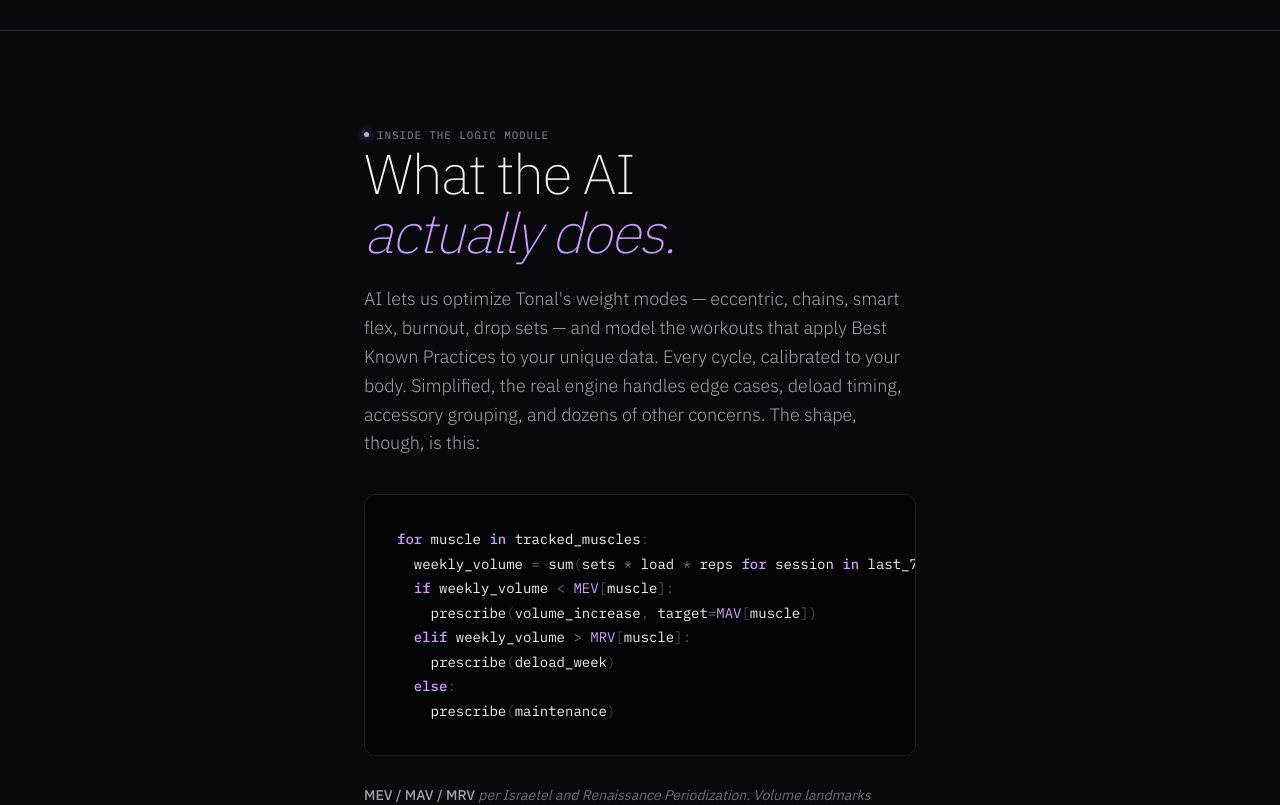
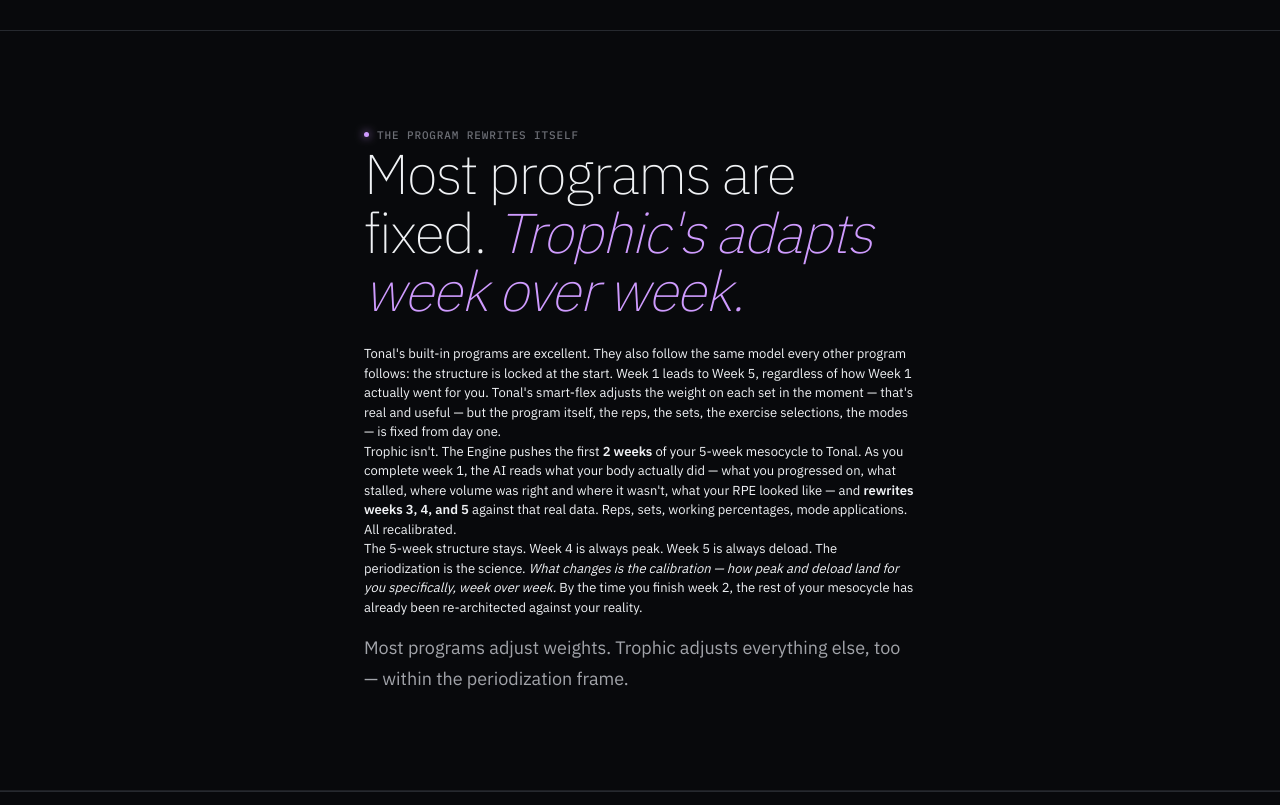
Before and after one commit to sumeetj12/trophic-labs-marketing, a Next.js app: page /engine in a window 1280 px wide. Shown: the part 2220-3025 px from the top of the page. Built offline with nearby package versions, Linux system fonts and the light colour scheme; no server answers.

Commit message:
copy: rolling-mesocycle differentiator — program adapts week over week

```diff
--- a/app/engine/page.tsx
+++ b/app/engine/page.tsx
@@ -153,6 +153,48 @@ export default function EnginePage() {
           <div className="wrap essay-wrap">
             <p className="eyebrow">
               <span className="dot" />
+              The program rewrites itself
+            </p>
+            <h2>
+              Most programs are fixed. <em>Trophic&apos;s adapts week over week.</em>
+            </h2>
+            <p>
+              Tonal&apos;s built-in programs are excellent. They also follow the same model
+              every other program follows: the structure is locked at the start. Week 1 leads to
+              Week 5, regardless of how Week 1 actually went for you. Tonal&apos;s smart-flex
+              adjusts the weight on each set in the moment — that&apos;s real and useful — but the
+              program itself, the reps, the sets, the exercise selections, the modes — is fixed
+              from day one.
+            </p>
+            <p>
+              Trophic isn&apos;t. The Engine pushes the first <strong>2 weeks</strong> of your
+              5-week mesocycle to Tonal. As you complete week 1, the AI reads what your body
+              actually did — what you progressed on, what stalled, where volume was right and
+              where it wasn&apos;t, what your RPE looked like — and{' '}
+              <strong>rewrites weeks 3, 4, and 5</strong> against that real data. Reps, sets,
+              working percentages, mode applications. All recalibrated.
+            </p>
+            <p>
+              The 5-week structure stays. Week 4 is always peak. Week 5 is always deload. The
+              periodization is the science.{' '}
+              <em>
+                What changes is the calibration — how peak and deload land for you specifically,
+                week over week.
+              </em>{' '}
+              By the time you finish week 2, the rest of your mesocycle has already been
+              re-architected against your reality.
+            </p>
+            <p className="why-body" style={{ marginTop: 16 }}>
+              <strong>Most programs adjust weights. Trophic adjusts everything else, too — within
+              the periodization frame.</strong>
+            </p>
+          </div>
+        </section>
+
+        <section className="logic-section">
+          <div className="wrap essay-wrap">
+            <p className="eyebrow">
+              <span className="dot" />
               Inside the Logic Module
             </p>
             <h2>
--- a/app/manifesto/page.tsx
+++ b/app/manifesto/page.tsx
@@ -185,7 +185,14 @@ export default function ManifestoPage() {
               </ol>
               <p>
                 You walk to the Tonal. The right workout is already there. You train. We listen
-                to what you actually did. <em>The next cycle adjusts.</em>
+                to what you actually did. <em>And not just the next cycle adjusts — this one
+                does too.</em>
+              </p>
+              <p>
+                We push the first 2 weeks of your 5-week mesocycle. As you finish week 1, AI
+                rewrites weeks 3, 4, and 5 against what your body actually did — reps, sets,
+                weights, modes, all recalibrated within the periodization. Most programs adjust
+                weights. Trophic adjusts everything else, too — within the science.
               </p>
               <p>
                 No manual programming. No spreadsheets. The cycle is auto-injected onto your
--- a/app/page.tsx
+++ b/app/page.tsx
@@ -300,12 +300,17 @@ export default function HomePage() {
               </article>
               <article className="pillar">
                 <span className="num">— 02</span>
-                <h3>Periodized programming.</h3>
+                <h3>Periodized programming that adapts.</h3>
                 <p>
                   Volume waves through MEV → MAV → MRV. Frequency holds where it should and shifts
                   where it should. Deloads land before you crash, not after. The architecture of
                   progress is older than software; AI is finally smart enough to apply it
-                  precisely — every cycle, against your data, not a generic curve.
+                  precisely — every cycle, against your data, not a generic curve.{' '}
+                  <em>
+                    And as you complete each week, the engine rewrites the next — reps, sets,
+                    weights, modes — against what your body actually did. Most programs adjust
+                    weights. Trophic adjusts everything else, too.
+                  </em>
                 </p>
               </article>
               <article className="pillar">
--- a/app/pricing/page.tsx
+++ b/app/pricing/page.tsx
@@ -93,14 +93,18 @@ export default function PricingPage() {
                     <strong>Unlimited AI Actions</strong>
                   </li>
                   <li>
-                    Full 5-week mesocycle push — <strong>~20 workouts per cycle</strong>
+                    Full 5-week mesocycle push — <strong>rolling 2-week window</strong>, the rest
+                    holds locally
+                  </li>
+                  <li>
+                    <strong>Adaptive mesocycle</strong> — weeks 3-5 rewrite against your real
+                    week 1-2 performance (reps, sets, weights, modes — all recalibrate)
                   </li>
                   <li>
                     <strong>Natural-language plan paste</strong> — paste any plan from any AI,
                     coach, or PDF; we push it to Tonal
                   </li>
                   <li>Body composition + photo tracking</li>
-                  <li>Weekly re-analysis + load adjustment</li>
                   <li>MEV / MAV / MRV per muscle group</li>
                 </ul>
                 <div className="actions">
```
